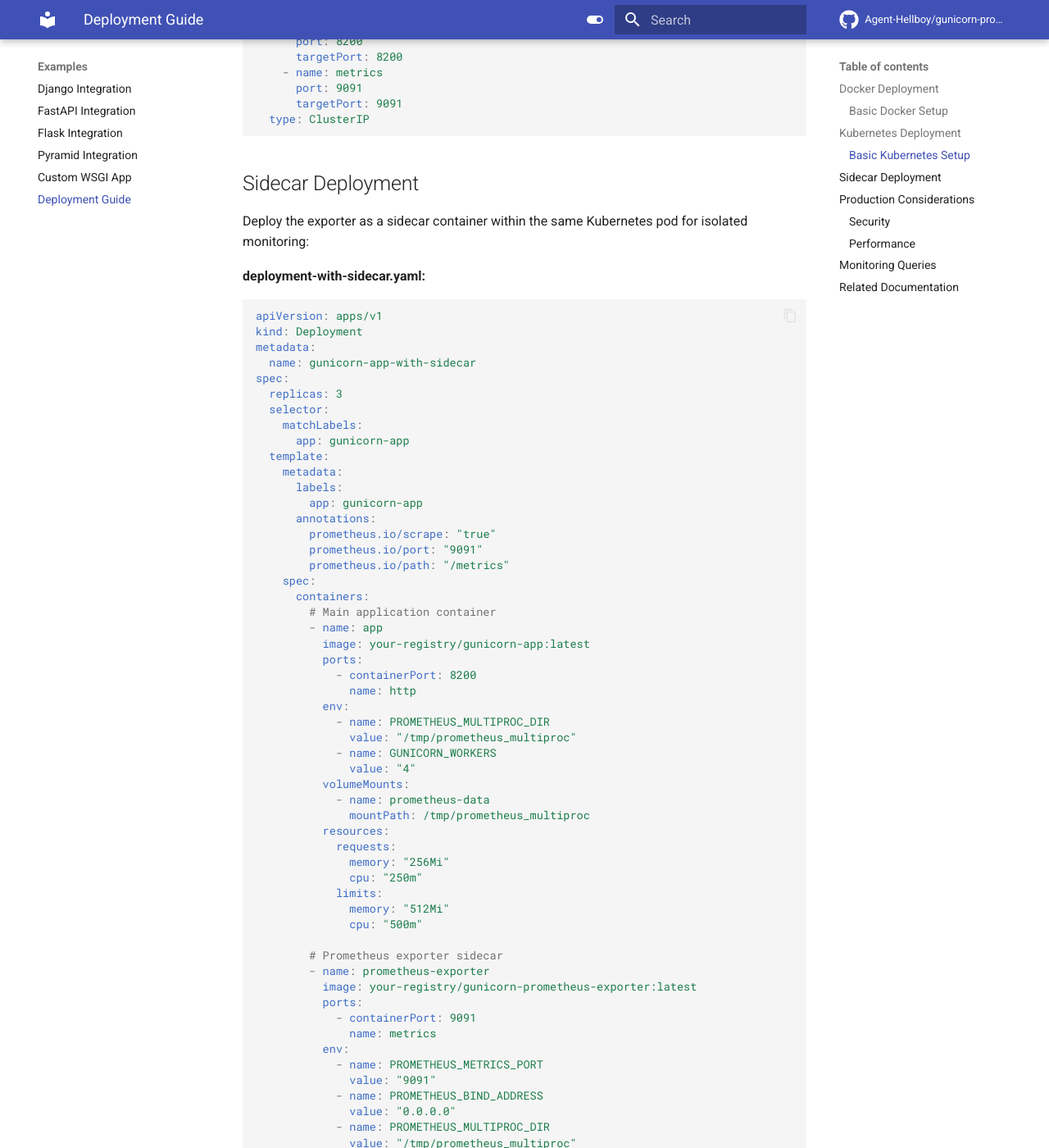
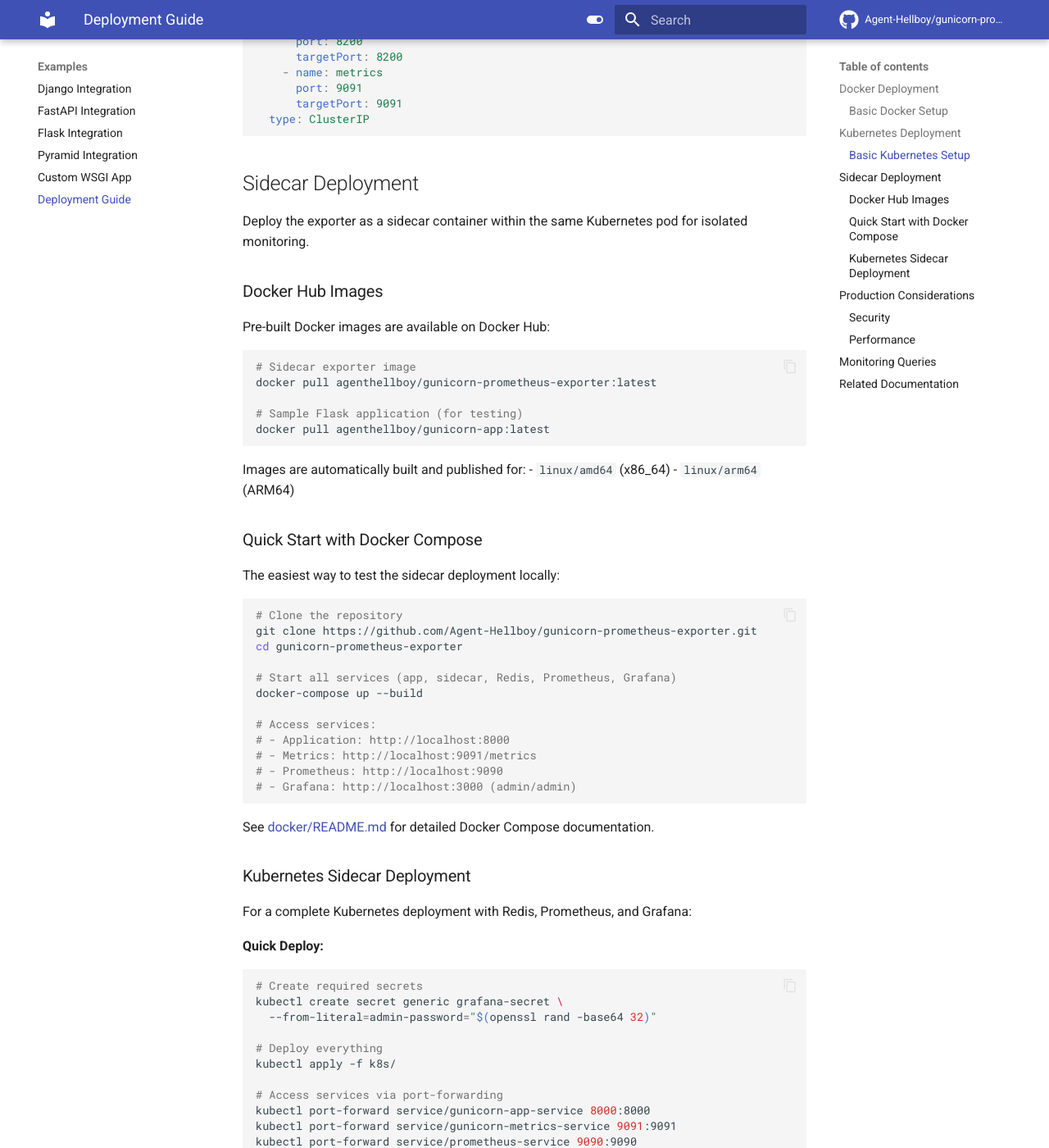
Before and after one commit to Agent-Hellboy/gunicorn-prometheus-exporter, an MkDocs documentation site: the page built from docs/examples/deployment-guide.md, in a window 1280 px wide and 1400 px high, scrolled down 3086 px. Shown: the whole window at 82% size. Built offline with MkDocs 1.6.1 and Material for MkDocs 9.7.7, drawn with Linux system fonts in a browser that asks for light colours; comment, search, counter and statistics services are not loaded; some of the changed text lies outside the part shown.

Commit message:
docs: add Docker sidecar deployment documentation
- Add Docker Hub image information to main docs
- Update deployment guide with sidecar examples
- Document Docker Compose quick start
- Add Kubernetes deployment references
- Include security contexts and resource limits
- Link to docker/ and k8s/ README files
- Reorganize documentation navigation

````diff
--- a/docs/examples/deployment-guide.md
+++ b/docs/examples/deployment-guide.md
@@ -161,9 +161,67 @@
 
 ## Sidecar Deployment
 
-Deploy the exporter as a sidecar container within the same Kubernetes pod for isolated monitoring:
+Deploy the exporter as a sidecar container within the same Kubernetes pod for isolated monitoring.
 
-**deployment-with-sidecar.yaml:**
+### Docker Hub Images
+
+Pre-built Docker images are available on Docker Hub:
+
+```bash
+# Sidecar exporter image
+docker pull agenthellboy/gunicorn-prometheus-exporter:latest
+
+# Sample Flask application (for testing)
+docker pull agenthellboy/gunicorn-app:latest
+```
+
+Images are automatically built and published for:
+- `linux/amd64` (x86_64)
+- `linux/arm64` (ARM64)
+
+### Quick Start with Docker Compose
+
+The easiest way to test the sidecar deployment locally:
+
+```bash
+# Clone the repository
+git clone https://github.com/Agent-Hellboy/gunicorn-prometheus-exporter.git
+cd gunicorn-prometheus-exporter
+
+# Start all services (app, sidecar, Redis, Prometheus, Grafana)
+docker-compose up --build
+
+# Access services:
+# - Application: http://localhost:8000
+# - Metrics: http://localhost:9091/metrics
+# - Prometheus: http://localhost:9090
+# - Grafana: http://localhost:3000 (admin/admin)
+```
+
+See [docker/README.md](../../docker/README.md) for detailed Docker Compose documentation.
+
+### Kubernetes Sidecar Deployment
+
+For a complete Kubernetes deployment with Redis, Prometheus, and Grafana:
+
+**Quick Deploy:**
+
+```bash
+# Create required secrets
+kubectl create secret generic grafana-secret \
+  --from-literal=admin-password="$(openssl rand -base64 32)"
+
+# Deploy everything
+kubectl apply -f k8s/
+
+# Access services via port-forwarding
+kubectl port-forward service/gunicorn-app-service 8000:8000
+kubectl port-forward service/gunicorn-metrics-service 9091:9091
+kubectl port-forward service/prometheus-service 9090:9090
+kubectl port-forward service/grafana-service 3000:3000
+```
+
+**Minimal Sidecar Example:**
 
 ```yaml
 apiVersion: apps/v1
@@ -187,15 +245,22 @@
       containers:
         # Main application container
         - name: app
-          image: your-registry/gunicorn-app:latest
+          image: agenthellboy/gunicorn-app:latest
+          securityContext:
+            allowPrivilegeEscalation: false
+            runAsNonRoot: true
+            runAsUser: 1000
+            capabilities:
+              drop:
+                - ALL
           ports:
-            - containerPort: 8200
+            - containerPort: 8000
               name: http
           env:
             - name: PROMETHEUS_MULTIPROC_DIR
               value: "/tmp/prometheus_multiproc"
             - name: GUNICORN_WORKERS
-              value: "4"
+              value: "2"
           volumeMounts:
             - name: prometheus-data
               mountPath: /tmp/prometheus_multiproc
@@ -209,7 +274,15 @@
 
         # Prometheus exporter sidecar
         - name: prometheus-exporter
-          image: your-registry/gunicorn-prometheus-exporter:latest
+          image: agenthellboy/gunicorn-prometheus-exporter:latest
+          securityContext:
+            allowPrivilegeEscalation: false
+            runAsNonRoot: true
+            runAsUser: 1000
+            readOnlyRootFilesystem: true
+            capabilities:
+              drop:
+                - ALL
           ports:
             - containerPort: 9091
               name: metrics
@@ -220,9 +293,12 @@
               value: "0.0.0.0"
             - name: PROMETHEUS_MULTIPROC_DIR
               value: "/tmp/prometheus_multiproc"
+            - name: REDIS_ENABLED
+              value: "false"
           volumeMounts:
             - name: prometheus-data
               mountPath: /tmp/prometheus_multiproc
+              readOnly: true
           resources:
             requests:
               memory: "64Mi"
@@ -232,12 +308,19 @@
               cpu: "100m"
       volumes:
         - name: prometheus-data
-          emptyDir: {}
+          emptyDir:
+            medium: Memory
+            sizeLimit: 1Gi
 ```
+
+For production-ready Kubernetes deployments with Redis, security contexts, secrets management, and monitoring stack, see the [Kubernetes Deployment Guide](../../k8s/README.md).
 
 **Benefits of Sidecar Deployment:**
 
-- **Isolation**: Metrics collection is separate from application logic
+- *Isolation*: Metrics collection is separate from application logic
+- *Pre-built Images*: Ready-to-use Docker images on Docker Hub
+- *Multi-arch Support*: Works on AMD64 and ARM64 architectures
+- *Production-Ready*: Includes security contexts and resource limits
 - **Resource Management**: Independent resource limits for monitoring
 - **Scaling**: Can scale monitoring independently
 - **Security**: Reduced attack surface for main application
````
Also changed, not shown: docs/index.md (+37 -1 lines).
